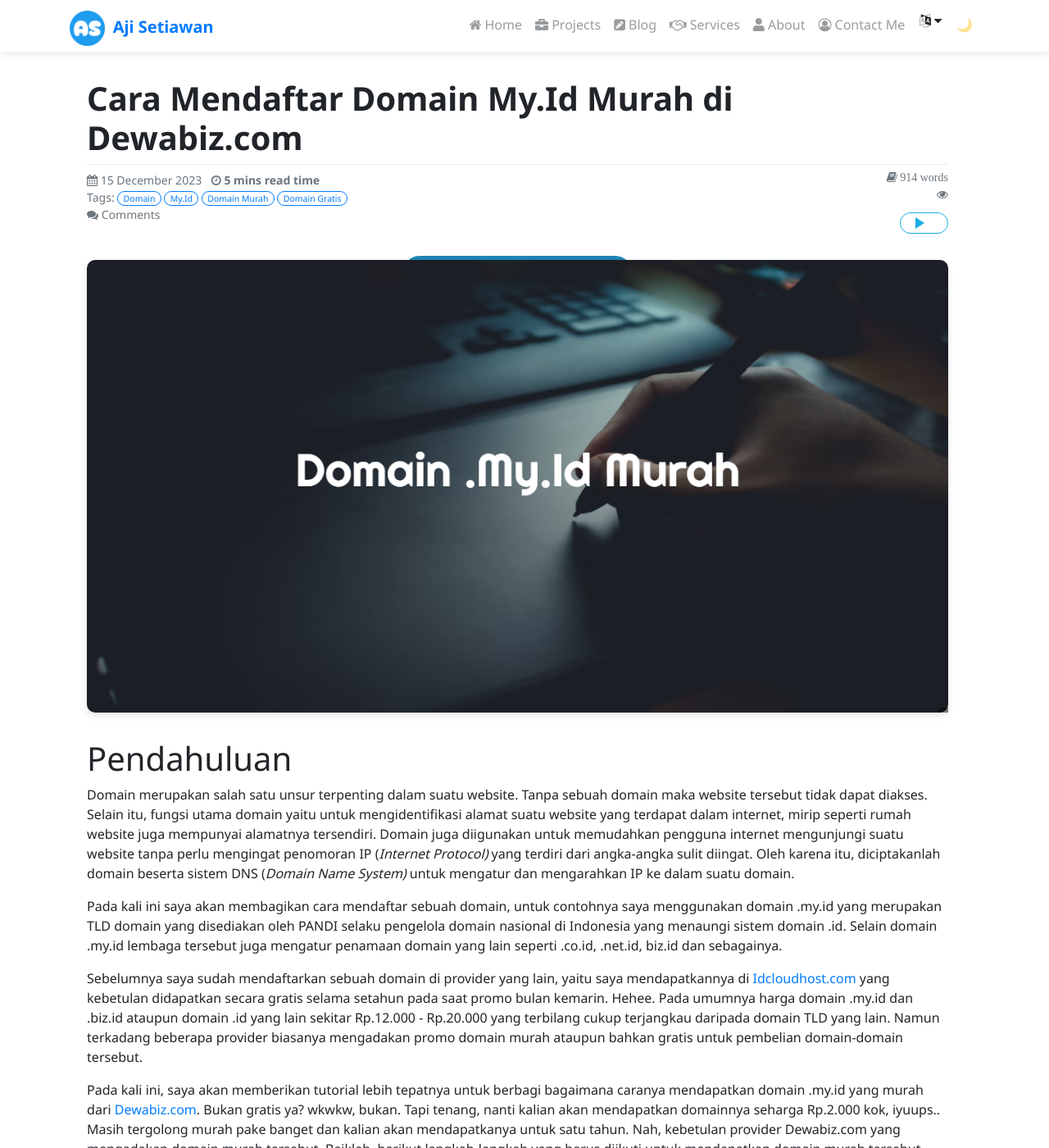
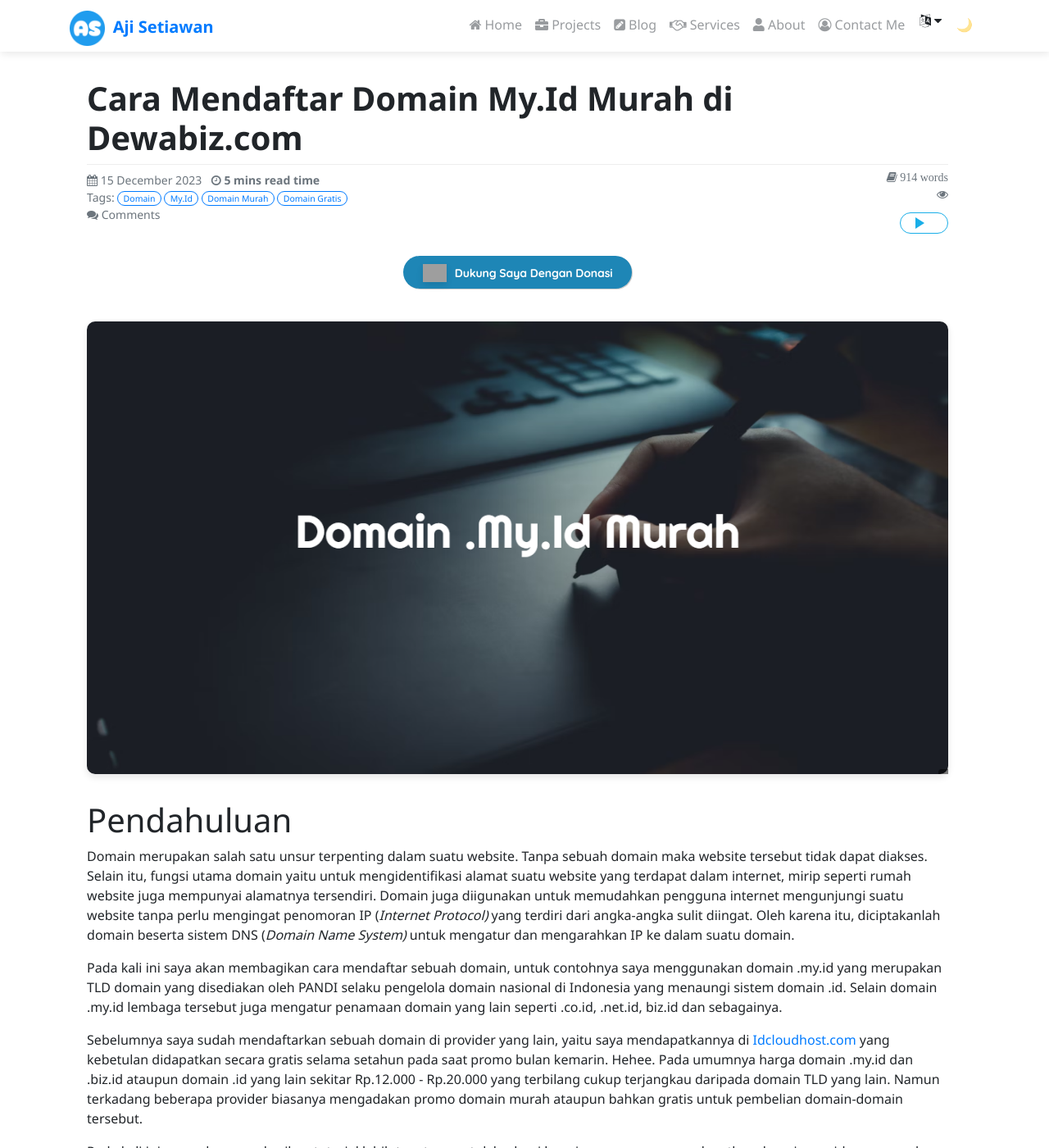
Before and after one commit to ajisetiawan716/ajisetiawan716.github.io, a Jekyll site: the page built from _posts/2023-12-15-cara-daftar-domain-my.id-murah-di-dewabiz.md, in a window 1280 px wide and 1400 px high. Shown: the whole window at 82% size. Built offline with Jekyll 4.4.1, drawn with Linux system fonts in a browser that asks for light colours; nearby versions of some CDN libraries; emoji names are drawn with the system emoji font; comment, search, counter and statistics services are not loaded; a style sheet for code colours, icons or effects is not loaded; grey boxes are pictures that could not be loaded.

Commit message:
Update custom.scss

```diff
--- a/_sass/custom.scss
+++ b/_sass/custom.scss
@@ -72,7 +72,7 @@
 
 @media (min-width: 64em) {
     .page-image {
-        margin-top:-75px
+        margin-top:8px
     }
 }
 
```
